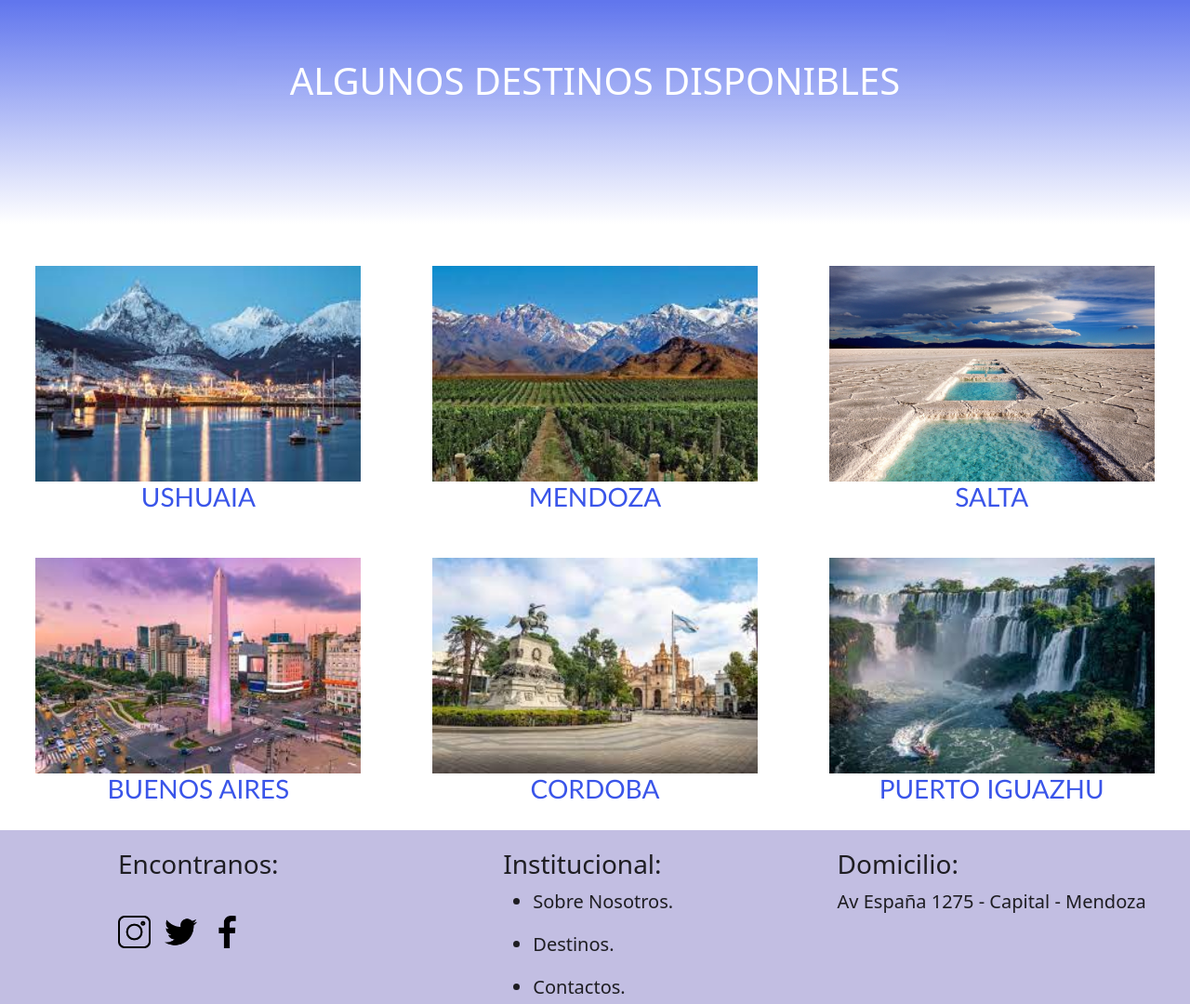
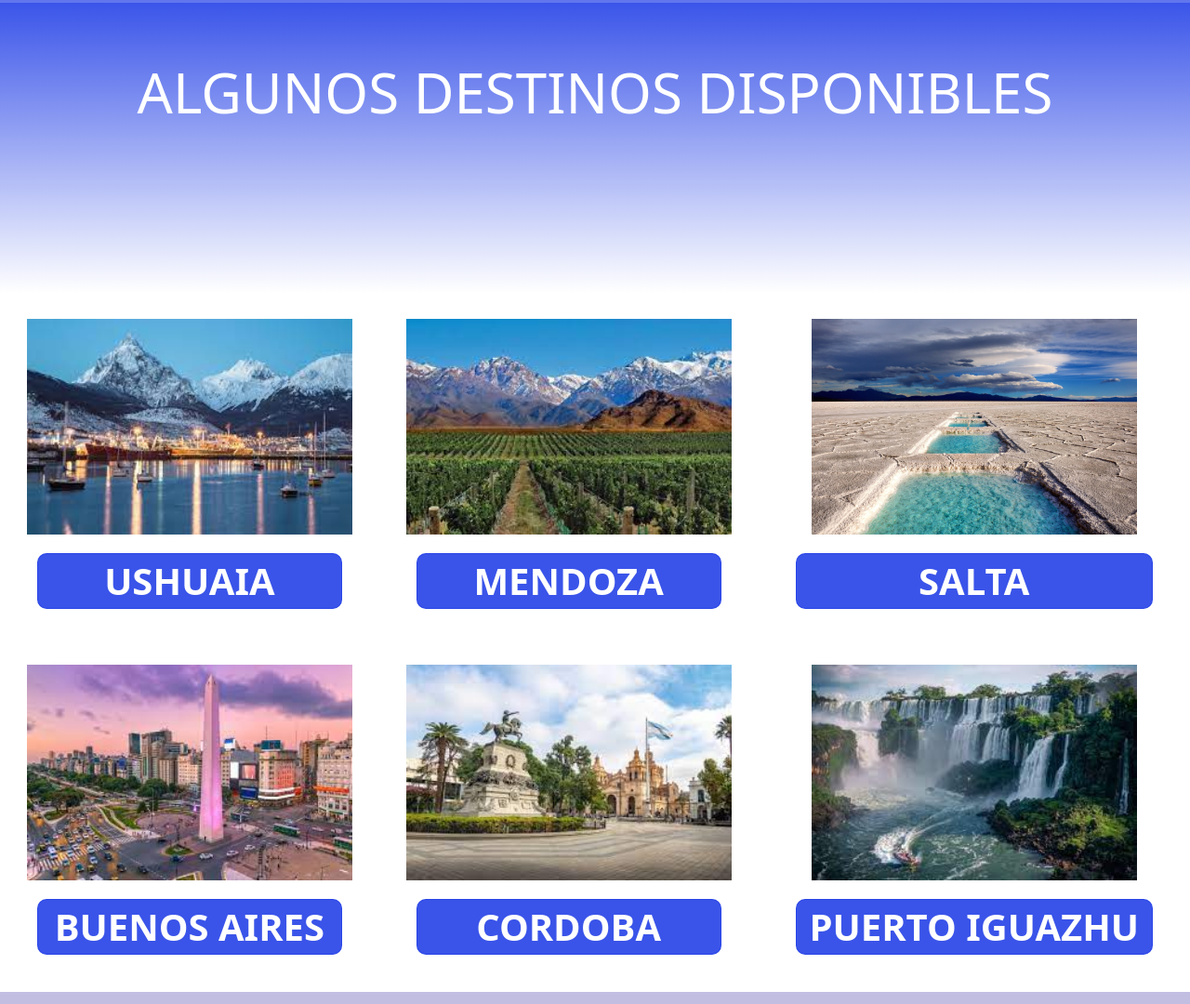
Before and after one commit to NicolasRodriguezmza/proyecto-nicolasraulrodriguez-coder, a website: page pages/destinos.html in a window 1280 px wide. Shown: the part 118-1198 px from the top of the page at 93% size. Drawn offline with nearby package versions, Linux system fonts and the light colour scheme.

Commit message:
Tercer Pre entrega

```diff
--- a/stylescss/style.scss
+++ b/stylescss/style.scss
@@ -4,11 +4,12 @@
     box-sizing: border-box;
 }
 
+//Variables
 $color-principal: rgba(39, 68, 231, 0.911);
-$color-gradiante: linear-gradient(to bottom, rgba(39, 68, 231, 0.911), white );
+$color-gradiante: linear-gradient(to bottom, rgba(39, 68, 231, 0.911), white);
 $color-secundario: rgb(194, 190, 226);
 
-%titulos{
+%titulos {
     background: $color-gradiante;
     font-size: 60px;
     color: white;
@@ -17,14 +18,16 @@ $color-secundario: rgb(194, 190, 226);
     display: block;
     text-align: center;
 }
+
 body {
     background-color: white;
+    min-height: 100vh;
+}
 
-}
+//Encabezado
 
 .encabezado {
     nav {
-
         padding: 5px;
         background-color: $color-secundario;
         opacity: 0.8;
@@ -47,8 +50,9 @@ body {
         }
     }
 
+    //Barra de Navegacion
+
     .navbar {
-
         background-color: $color-principal;
         padding: 30px;
 
@@ -63,41 +67,13 @@ body {
     }
 }
 
+//Main
+
+main {
     .juntos {
         h2 {
             @extend %titulos;
         }
-}
-
-.experiencia {
-    width: 100%;
-    display: flex;
-    color: rgba(253, 79, 48, 0.911);
-
-    div {
-        margin: 50px 100px;
-        width: 100%;
-        text-align: center;
-
-        p {
-            font-size: 20px;
-            color: gray;
-        }
-    }
-}
-
-main {
-
-    div {
-        h3 {
-            background-color: $color-secundario;
-            font-family: 'Gill Sans', 'Gill Sans MT', Calibri, 'Trebuchet MS', sans-serif;
-            color: rgba(39, 68, 231, 0.911);
-            padding: 25px;
-            text-align: center;
-            font-size: 30px;
-        }
-
     }
 
     section {
@@ -123,9 +99,31 @@ main {
     h2 {
         @extend %titulos;
     }
+
+    h3 {
+        font-size: 40px;
+        background-color: $color-secundario;
+        padding: 20px;
+        text-align: center;
+        color: $color-principal;
     }
 
+    .experiencia {
+        width: 100%;
+        display: flex;
+        color: rgba(253, 79, 48, 0.911);
 
+        div {
+            margin: 50px 100px;
+            width: 100%;
+            text-align: center;
+
+            p {
+                font-size: 20px;
+                color: gray;
+            }
+        }
+    }
     .empresas {
         display: flex;
         justify-content: center;
@@ -136,8 +134,155 @@ main {
             margin: 50px 100px;
         }
     }
+    //Cards Bootstrap
+    .mb-3 {
+        padding-top: 10px;
+        font-size: 28px;
+        color: $color-principal;
+        input {
+            background-color: $color-secundario;
+            color: $color-principal;
+        }
+        textarea {
+            background-color: $color-secundario;
+            color: $color-principal;
+        }
+    }
+    .btn-primary {
+        width: 200px;
+        margin-bottom: 20px;
+    }
+    //Fin cards bootstrap
 
+    //Page- Nosotros
+    .sobre {
+        display: flex;
+        justify-content: space-around;
+        padding: 15px;
+
+        div {
+            background-color: $color-secundario;
+            color: $color-principal;
+        }
+
+    }
+    //Fin Page - Nosotros
+
+    //Page - pagos
+    .pagos {
+        div {
+            text-align: center;
+            color: $color-principal;
+            font-size: 10px;
+
+            p {
+                font-size: 20px;
+                padding: 20px;
+            }
+        }
+
+    }
+    //Fin Page - pagos
+
+    //Page - Destinos
+    .turismo {
+        display: grid;
+
+        grid-template-areas:
+            "destino1 destino2 destino3"
+            "destino4 destino5 destino6";
+
+
+        .destino1 {
+            grid-area: destino1;
+
+            h3 {
+                border: 1px solid $color-principal;
+                border-radius: 10px;
+                background-color: $color-principal;
+                color: white;
+                font-weight: 800;
+                margin: 20px;
+                padding: 5px;
+            }
+
+        }
+        .destino2 {
+            grid-area: destino2;
+
+            h3 {
+                border: 1px solid $color-principal;
+                border-radius: 10px;
+                background-color: $color-principal;
+                color: white;
+                font-weight: 800;
+                margin: 20px;
+                padding: 5px;
+            }
+        }
+        .destino3 {
+            grid-area: destino3;
+
+            h3 {
+                border: 1px solid $color-principal;
+                border-radius: 10px;
+                background-color: $color-principal;
+                color: white;
+                font-weight: 800;
+                margin: 20px;
+                padding: 5px;
+            }
+        }
+        .destino4 {
+            grid-area: destino4;
+
+            h3 {
+                border: 1px solid $color-principal;
+                border-radius: 10px;
+                background-color: $color-principal;
+                color: white;
+                font-weight: 800;
+                margin: 20px;
+                padding: 5px;
+            }
+        }
+
+        .destino5 {
+            grid-area: destino5;
+
+            h3 {
+                border: 1px solid $color-principal;
+                border-radius: 10px;
+                background-color: $color-principal;
+                color: white;
+                font-weight: 800;
+                margin: 20px;
+                padding: 5px;
+            }
+        }
+
+        .destino6 {
+            grid-area: destino6;
+
+            h3 {
+                border: 1px solid $color-principal;
+                border-radius: 10px;
+                background-color: $color-principal;
+                color: white;
+                font-weight: 800;
+                margin: 20px;
+                padding: 5px;
+            }
+        }
+    }
+     //Fin Page - Destinos
+}
+//Fin de Main
+
+
+//Inicio footer
 .pie {
+
     padding-top: 20px;
     display: grid;
     font-size: 20px;
@@ -183,98 +328,9 @@ main {
 
     }
 }
+//Fin de footer
 
 
-.mb-3 {
-    padding-top: 10px;
-    font-size: 28px;
-    color: $color-principal;
-
-    input {
-        background-color: $color-secundario;
-        color: $color-principal;
-    }
-
-    textarea {
-        background-color: $color-secundario;
-        color: $color-principal;
-    }
-
-}
-
-.btn-primary {
-    width: 200px;
-    margin-bottom: 20px;
-}
-
-.medios {
-    h2 {
-        background-color: $color-secundario;
-        margin: 0 0 30px 0;
-        padding: 150px 0 20px
-    }
-}
-
-.sobre {
-    display: flex;
-    justify-content: space-around;
-    padding: 15px;
-
-    div {
-        background-color: $color-secundario;
-        color: $color-principal;
-    }
-
-}
-
-.pagos {
-    div {
-        text-align: center;
-        color: $color-principal;
-        font-size: 10px;
-
-        p {
-            font-size: 20px;
-            padding: 20px;
-        }
-    }
-
-}
-
-.turismo {
-   @extend %titulos;
-    grid-template-areas:
-        "destino1 destino2 destino3"
-        "destino4 destino5 destino6";
-
-    .destino1 {
-        grid-area: destino1;
-    }
-
-    .destino1 {
-        grid-area: destino1;
-    }
-
-    .destino2 {
-        grid-area: destino2;
-    }
-
-    .destino3 {
-        grid-area: destino3;
-    }
-
-    .destino4 {
-        grid-area: destino4;
-    }
-
-    .destino5 {
-        grid-area: destino5;
-    }
-
-    .destino6 {
-        grid-area: destino6;
-    }
-}
 
 @media screen and (max-width: 425px) {
     .experiencia {
```
Also changed, not shown: index.html (+8 -12 lines), pages/destinos.html (+1 -0 lines), css/style.css, 1 other file. Lines whose indentation alone changed are shown as unchanged.
